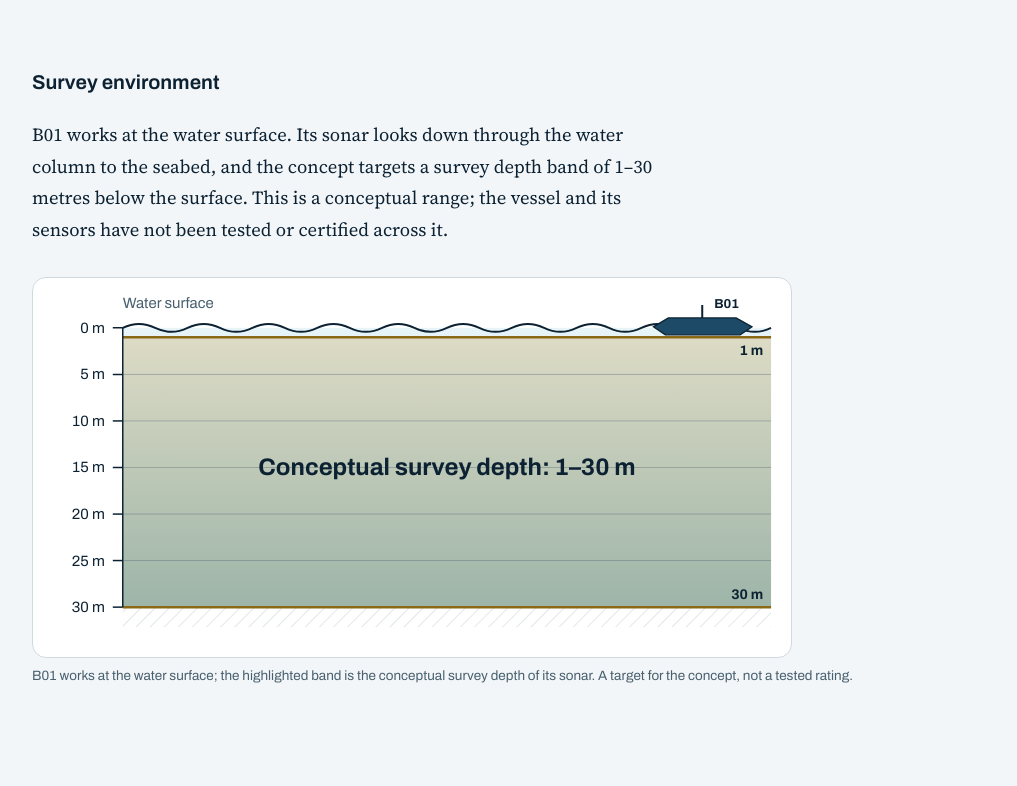
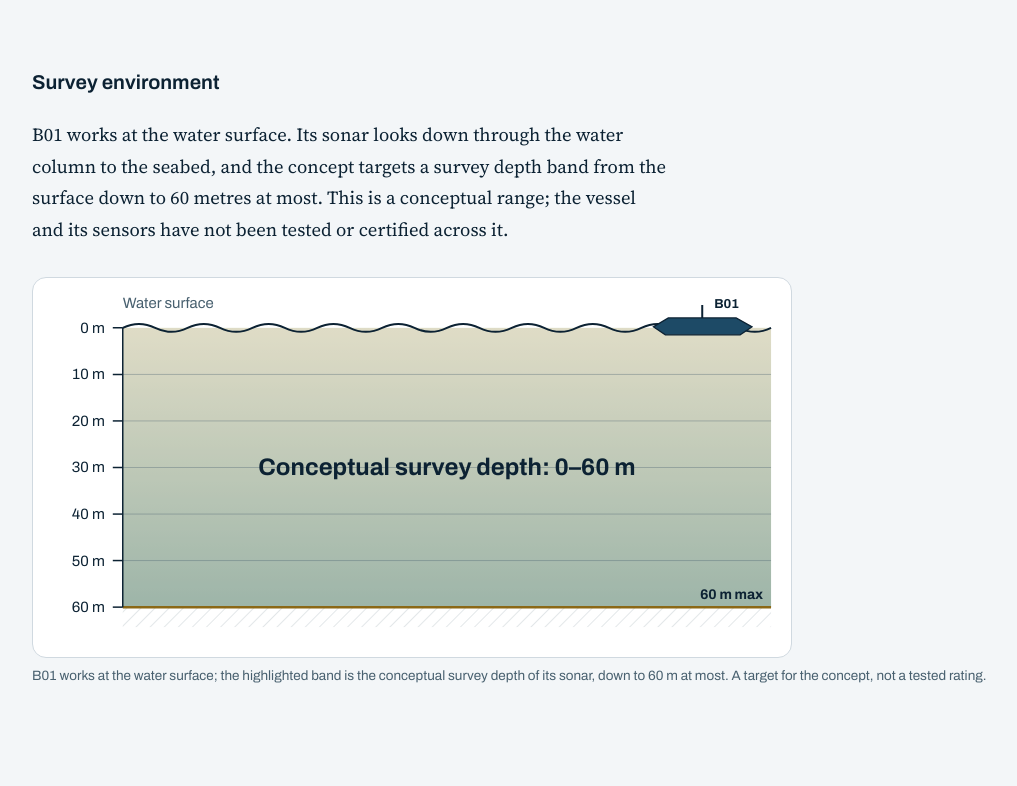
Before and after one commit to moalqrnixd20000-design/auv-platform, a plain HTML site: page index.html in a window 1280 px wide. Shown: the part 2414-3200 px from the top of the page, without its empty margins (88-1105 px from the left). Drawn offline with Linux system fonts and the light colour scheme.

Commit message:
Survey depth band: 0-60 m, 60 m maximum (concept)
Replaces the earlier 1-30 m band everywhere: facts strip, survey
environment text, depth diagram (scale 0-60 m, band from the surface to
the 60 m maximum), how-it-works, design overlay and spec, Results, README
and team notes.

Co-Authored-By: Claude Opus 5.5 <noreply@anthropic.com>

```diff
--- a/index.html
+++ b/index.html
@@ -64,7 +64,7 @@
   <div class="facts-strip">
     <div class="container">
       <dl>
-        <div><dt>Survey depth band</dt><dd>1–30 m below the water surface (concept)</dd></div>
+        <div><dt>Survey depth band</dt><dd>0–60 m below the water surface, 60 m maximum (concept)</dd></div>
         <div><dt>Sensing</dt><dd>Multibeam sonar and water-column acoustic data, with RTK GNSS, IMU, cameras and radar + AIS (proposed)</dd></div>
         <div><dt>Output</dt><dd>Risk-assessed targets with an explained decision and a recommended action</dd></div>
       </dl>
@@ -101,12 +101,12 @@
 
       <h3 class="subhead">Survey environment</h3>
       <div class="prose">
-        <p>B01 works at the water surface. Its sonar looks down through the water column to the seabed, and the concept targets a survey depth band of 1–30 metres below the surface. This is a conceptual range; the vessel and its sensors have not been tested or certified across it.</p>
+        <p>B01 works at the water surface. Its sonar looks down through the water column to the seabed, and the concept targets a survey depth band from the surface down to 60 metres at most. This is a conceptual range; the vessel and its sensors have not been tested or certified across it.</p>
       </div>
       <figure class="figure depth mt-6">
         <svg viewBox="0 0 760 380" role="img" aria-labelledby="depth-title depth-desc">
           <title id="depth-title">Conceptual survey depth band</title>
-          <desc id="depth-desc">A water column diagram from the surface to 30 m. B01 sits at the surface; the band from 1 m to 30 m below the surface is highlighted as the conceptual survey depth band of its sonar.</desc>
+          <desc id="depth-desc">A water column diagram from the surface to 60 m. B01 sits at the surface; the band from the surface down to 60 m, the maximum, is highlighted as the conceptual survey depth band of its sonar.</desc>
           <defs>
             <linearGradient id="water" x1="0" y1="0" x2="0" y2="1">
               <stop offset="0" stop-color="#e8f4f8"/>
@@ -117,7 +117,7 @@
             </pattern>
           </defs>
           <rect x="90" y="50" width="650" height="280" fill="url(#water)"/>
-          <rect x="90" y="59.3" width="650" height="270.7" fill="#c49837" fill-opacity="0.26"/>
+          <rect x="90" y="50" width="650" height="280" fill="#c49837" fill-opacity="0.26"/>
           <rect x="90" y="330" width="650" height="20" fill="url(#hatch)"/>
           <g stroke="#48606f" stroke-width="1" opacity="0.35">
             <line x1="90" y1="96.7" x2="740" y2="96.7"/>
@@ -127,7 +127,6 @@
             <line x1="90" y1="283.3" x2="740" y2="283.3"/>
           </g>
           <g stroke="#8b6816" stroke-width="2.5">
-            <line x1="90" y1="59.3" x2="740" y2="59.3"/>
             <line x1="90" y1="330" x2="740" y2="330"/>
           </g>
           <path d="M90 50 q16.25 -8 32.5 0 t32.5 0 t32.5 0 t32.5 0 t32.5 0 t32.5 0 t32.5 0 t32.5 0 t32.5 0 t32.5 0 t32.5 0 t32.5 0 t32.5 0 t32.5 0 t32.5 0 t32.5 0 t32.5 0 t32.5 0 t32.5 0 t32.5 0" fill="none" stroke="#0c2233" stroke-width="2"/>
@@ -143,16 +142,15 @@
           </g>
           <g font-size="15" text-anchor="end">
             <text x="72" y="55">0 m</text>
-            <text x="72" y="101.7">5 m</text>
-            <text x="72" y="148.3">10 m</text>
-            <text x="72" y="195">15 m</text>
-            <text x="72" y="241.7">20 m</text>
-            <text x="72" y="288.3">25 m</text>
-            <text x="72" y="335">30 m</text>
+            <text x="72" y="101.7">10 m</text>
+            <text x="72" y="148.3">20 m</text>
+            <text x="72" y="195">30 m</text>
+            <text x="72" y="241.7">40 m</text>
+            <text x="72" y="288.3">50 m</text>
+            <text x="72" y="335">60 m</text>
           </g>
           <g font-size="14" font-weight="700" text-anchor="end" class="depth__range">
-            <text x="732" y="77">1 m</text>
-            <text x="732" y="322">30 m</text>
+            <text x="732" y="322">60 m max</text>
           </g>
           <text x="90" y="30" font-size="15" class="depth__muted">Water surface</text>
           <g aria-hidden="true">
@@ -160,9 +158,9 @@
             <polygon points="622,49 637,40 705,40 721,49 709,57 634,57" fill="#1d4a66" stroke="#0c2233" stroke-width="1.2"/>
             <text x="683" y="30" font-size="13" font-weight="700">B01</text>
           </g>
-          <text x="415" y="198" font-size="24" font-weight="700" text-anchor="middle">Conceptual survey depth: 1–30 m</text>
+          <text x="415" y="198" font-size="24" font-weight="700" text-anchor="middle">Conceptual survey depth: 0–60 m</text>
         </svg>
-        <figcaption>B01 works at the water surface; the highlighted band is the conceptual survey depth of its sonar. A target for the concept, not a tested rating.</figcaption>
+        <figcaption>B01 works at the water surface; the highlighted band is the conceptual survey depth of its sonar, down to 60 m at most. A target for the concept, not a tested rating.</figcaption>
       </figure>
     </div>
   </section>
@@ -176,7 +174,7 @@
       </div>
 
       <ol class="flow flow--end">
-        <li><h3>Underwater Environment</h3><p>The water column and seabed below B01, 1–30 m deep (concept).</p></li>
+        <li><h3>Underwater Environment</h3><p>The water column and seabed below B01, 0–60 m deep, 60 m maximum (concept).</p></li>
         <li><h3>Sensor / Acoustic Data</h3><p>Multibeam sonar and water-column acoustic data, positioned with RTK GNSS and an IMU.</p></li>
         <li><h3>Target Detection</h3><p>Candidate objects are found in the sensor data and given a target ID and a detection time.</p></li>
         <li><h3>Target Feature Analysis</h3><p>Shape, geometry, structure, size category, movement and difference from the background are examined.</p></li>
@@ -376,7 +374,7 @@
                   <p class="sheet__info-title">USV B01</p>
                   <p class="sheet__info-sub">Unmanned Surface Vehicle</p>
                   <dl>
-                    <div><dt>Survey depth</dt><dd>1–30 m (concept)</dd></div>
+                    <div><dt>Survey depth</dt><dd>0–60 m (concept)</dd></div>
                     <div><dt>Sensing</dt><dd>Multibeam + water column</dd></div>
                   </dl>
                 </div>
@@ -390,7 +388,7 @@
           <dl class="spec">
             <div><dt>Platform</dt><dd>Unmanned Surface Vehicle (USV)</dd></div>
             <div><dt>Hull</dt><dd>Faceted, ultra-low-profile — team design</dd></div>
-            <div><dt>Survey depth band</dt><dd>1–30 m — concept</dd></div>
+            <div><dt>Survey depth band</dt><dd>0–60 m, 60 m maximum — concept</dd></div>
             <div><dt>Sonar</dt><dd>Multibeam sonar, water-column acoustic data — proposed</dd></div>
             <div><dt>Positioning</dt><dd>RTK GNSS + IMU — proposed</dd></div>
             <div><dt>Surface awareness</dt><dd>Cameras, radar + AIS — proposed</dd></div>
@@ -585,7 +583,7 @@
           <ul class="results__concept">
             <li>The B01 vessel and its hull (design stage)</li>
             <li>Multibeam sonar and water-column survey at sea</li>
-            <li>Survey depth band of 1–30 m below the surface</li>
+            <li>Survey depth band of 0–60 m below the surface (60 m maximum)</li>
             <li>Target positions from RTK GNSS and the IMU</li>
             <li>Surface picture from cameras, radar and AIS</li>
             <li>Encrypted UHF / 4G / satellite links to the operator</li>
```
Also changed, not shown: 2 other files.
